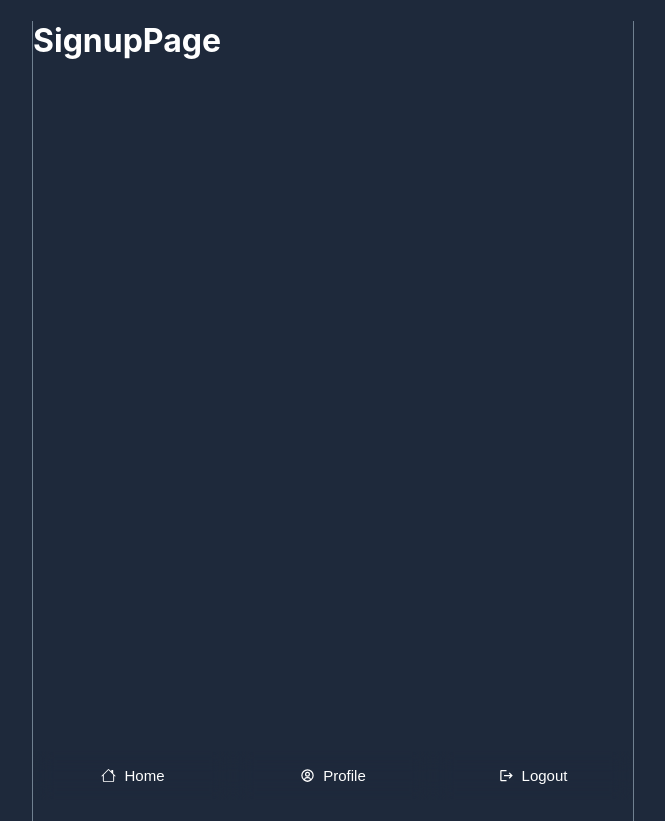
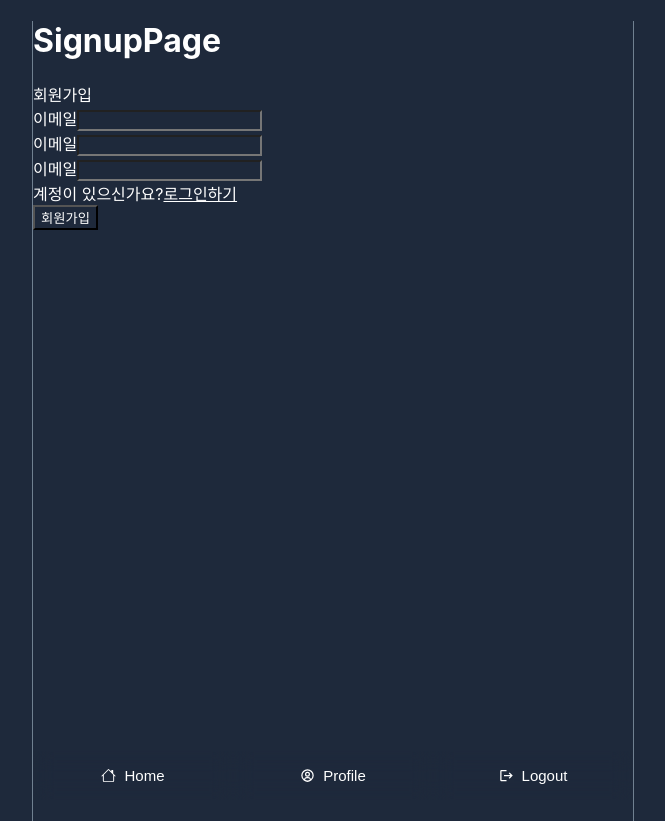
Before and after one commit to devHaemi/twitter, a React (Create React App) app: page /users/signup in a window 1280 px wide. Shown: the whole page, without its empty margins (307-972 px from the left). Built offline with nearby package versions, Linux system fonts and the light colour scheme; no server answers.

Commit message:
[작업중] 회원가입 실습

```diff
--- a/src/App.tsx
+++ b/src/App.tsx
@@ -11,11 +11,10 @@ function App() {
   const [isAuthenticated, setIsAuthenticated] = useState<boolean>(
     !!auth?.currentUser
   );
-  console.log(isAuthenticated);
 
   return (
     <Layout>
-      <Router />
+      <Router isAuthenticated={isAuthenticated} />
     </Layout>
   );
 }
--- a/src/components/Router.tsx
+++ b/src/components/Router.tsx
@@ -12,9 +12,15 @@ import SearchPage from 'pages/search';
 import LoginPage from 'pages/users/login';
 import SignupPage from 'pages/users/signup';
 
-export default function Router() {
+interface RouterProps {
+  isAuthenticated: boolean;
+}
+
+export default function Router({ isAuthenticated }: RouterProps) {
   return (
     <Routes>
+      {isAuthenticated ? (
+        <>
           <Route path='/' element={<HomePage />} />
           <Route path='/posts' element={<PostListPage />} />
           <Route path='/posts/:id' element={<PostDetailPage />} />
@@ -24,9 +30,15 @@ export default function Router() {
           <Route path='/profile/edit' element={<ProfileEditPage />} />
           <Route path='/notifications' element={<NotificationsPage />} />
           <Route path='/search' element={<SearchPage />} />
+          <Route path='*' element={<Navigate replace to='/' />} />
+        </>
+      ) : (
+        <>
           <Route path='/users/login' element={<LoginPage />} />
           <Route path='/users/signup' element={<SignupPage />} />
-      <Route path='*' element={<Navigate replace to='/' />} />
+          <Route path='*' element={<Navigate replace to='/users/login' />} />
+        </>
+      )}
     </Routes>
   );
 }
--- /dev/null
+++ b/src/components/users/LoginForm.tsx
@@ -0,0 +1,7 @@
+export default function LoginForm() {
+  return (
+    <form className='form form--lg'>
+      <div className='form__title'></div>
+    </form>
+  );
+}
--- /dev/null
+++ b/src/components/users/SignupForm.tsx
@@ -0,0 +1,72 @@
+import { useState } from 'react';
+import { Link } from 'react-router-dom';
+
+export default function SignupForm() {
+  const [email, setEmail] = useState<string>('');
+  const [password, setPassword] = useState<string>('');
+  const [passwordConfirmation, setPasswordConfirmation] = useState<string>('');
+  const [error, setError] = useState<string>('');
+
+  const handleChange = () => {
+    //
+  };
+
+  return (
+    <form className='form form--lg'>
+      <div className='form__title'>회원가입</div>
+      <div className='form__block'>
+        <label htmlFor='password'>이메일</label>
+        <input
+          type='text'
+          name='email'
+          id='email'
+          value={email}
+          onChange={handleChange}
+          required
+        />
+      </div>
+      <div className='form__block'>
+        <label htmlFor='password'>이메일</label>
+        <input
+          type='password'
+          name='password'
+          id='password'
+          value={password}
+          onChange={handleChange}
+          required
+        />
+      </div>
+      <div className='form__block'>
+        <label htmlFor='password_confirmation'>이메일</label>
+        <input
+          type='password'
+          name='password_confirmation'
+          id='password_confirmation'
+          value={passwordConfirmation}
+          onChange={handleChange}
+          required
+        />
+      </div>
+      {error && error?.length > 0 && (
+        <div className='form__block'>
+          <div className='form__error'>{error}</div>
+        </div>
+      )}
+      <div className='form__block'>
+        계정이 있으신가요?
+        <Link to='/users/login' className='form__link'>
+          로그인하기
+        </Link>
+      </div>
+      <div className='form__block'>
+        <button
+          type='submit'
+          className='form__btn-submit'
+          disabled={error.length > 0}
+        >
+          회원가입
+        </button>
+      </div>
+    </form>
+  );
+}
--- a/src/pages/users/login.tsx
+++ b/src/pages/users/login.tsx
@@ -1,7 +1,10 @@
+import LoginForm from 'components/users/LoginForm';
+
 export default function LoginPage() {
   return (
     <div>
       <h1>LoginPage</h1>
+      <LoginForm />
     </div>
   );
 }
--- a/src/pages/users/signup.tsx
+++ b/src/pages/users/signup.tsx
@@ -1,7 +1,10 @@
+import SignupForm from 'components/users/SignupForm';
+
 export default function SignupPage() {
   return (
     <div>
       <h1>SignupPage</h1>
+      <SignupForm />
     </div>
   );
 }
```
Lines whose indentation alone changed are shown as unchanged.
